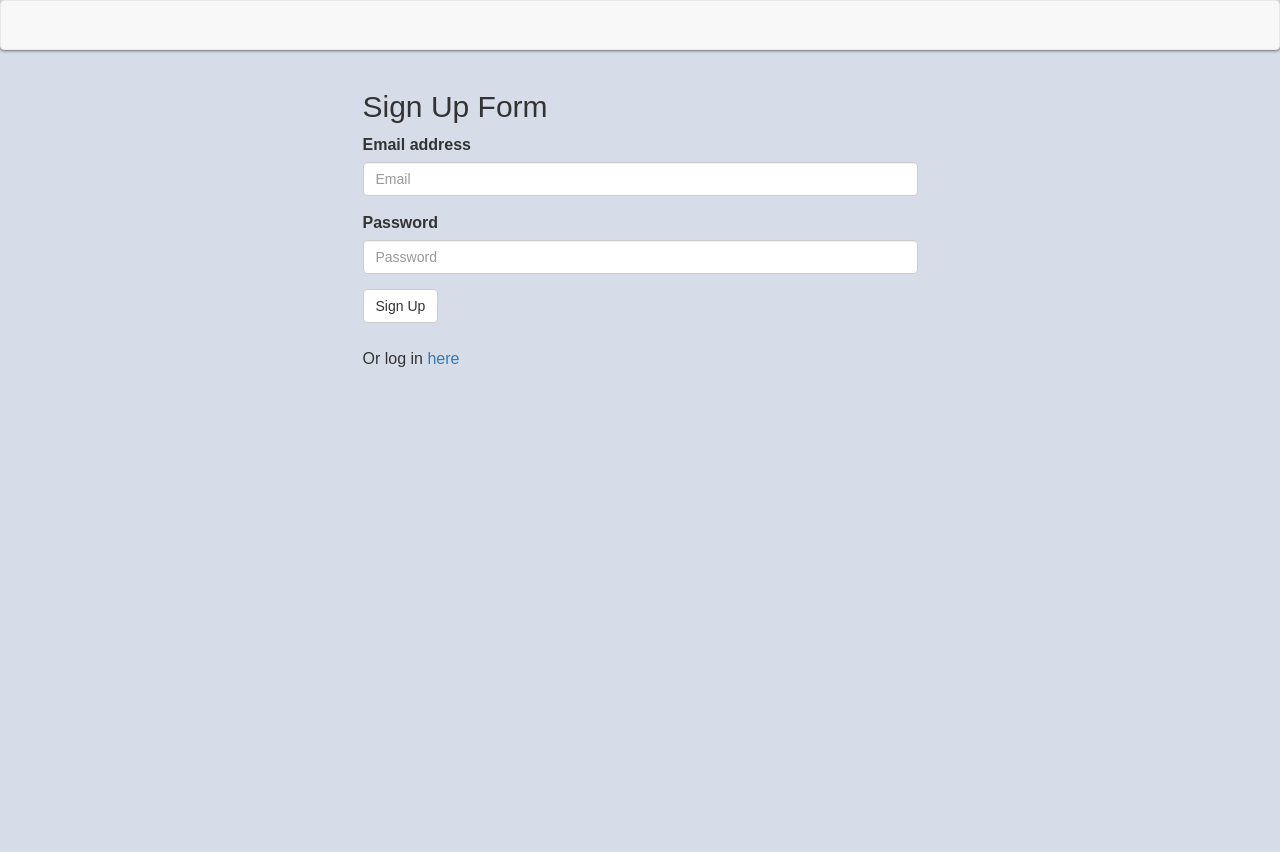
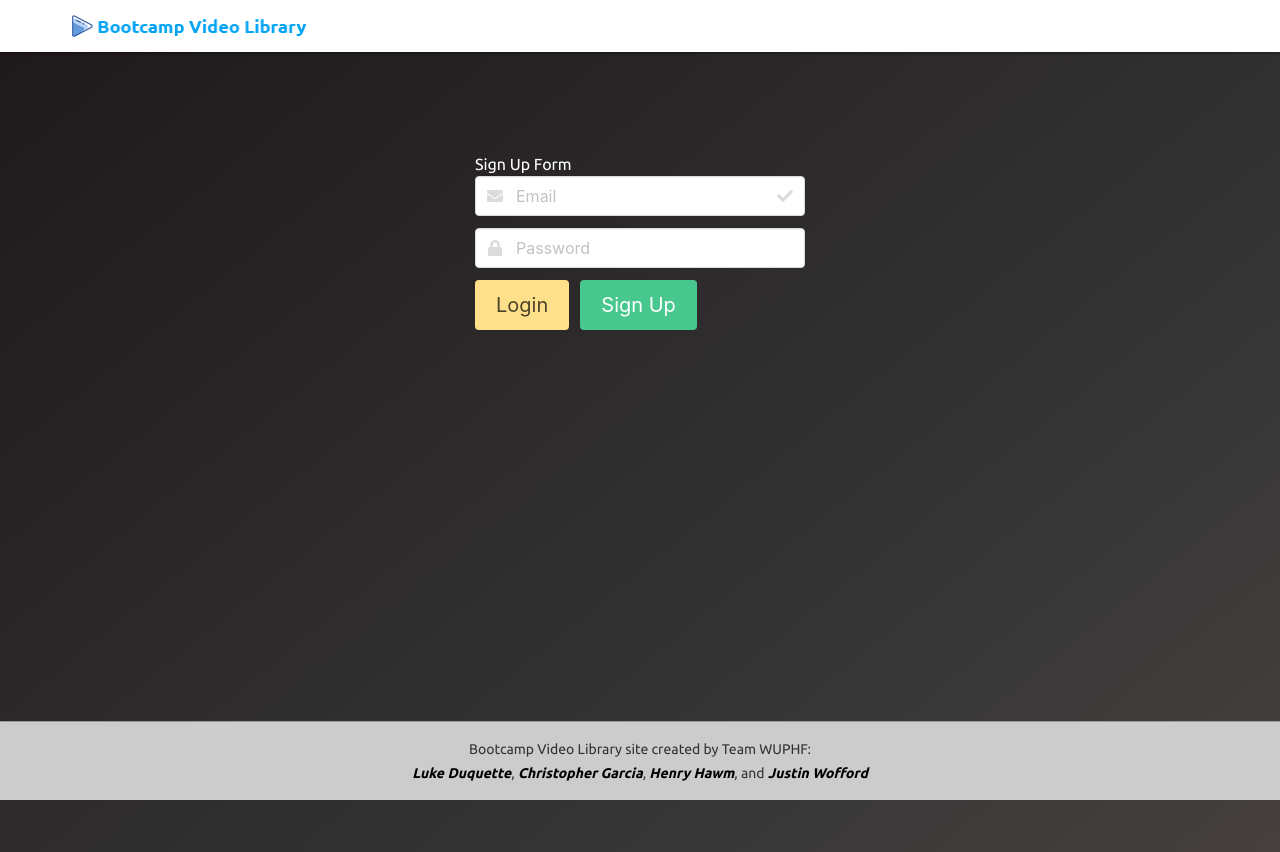
Before and after one commit to JayDub21/VideoLibrary, a website: page public/signup.html in a window 1280 px wide. Before the commit the page ends 800 px from the top, so only its background shows below. Drawn offline with nearby package versions, Linux system fonts and the light colour scheme.

Commit message:
changed html layouts

```diff
--- a/public/signup.html
+++ b/public/signup.html
@@ -5,22 +5,25 @@
   <title>Passport Authentication</title>
   <meta charset="UTF-8">
   <meta name="viewport" content="width=device-width, initial-scale=1">
-  <link rel="stylesheet" href="https://maxcdn.bootstrapcdn.com/bootswatch/3.3.7/lumen/bootstrap.min.css">
+  <link rel="stylesheet" href="https://cdn.jsdelivr.net/npm/bulma@0.8.0/css/bulma.min.css">
+  <link rel="stylesheet" href="https://cdnjs.cloudflare.com/ajax/libs/font-awesome/5.11.2/css/all.css">
+  <link href="https://fonts.googleapis.com/css?family=Ubuntu:400,700&display=swap" rel="stylesheet">
   <link href="stylesheets/style.css" rel="stylesheet">
 </head>
 
-<body>
-  <nav class="navbar navbar-default">
-    <div class="container-fluid">
-      <div class="navbar-header">
+<nav class="navbar" role="navigation" aria-label="main navigation">
+  <div class="container">
+    <div class="navbar-brand">
+      <a class="navbar-item" href="#">
+        <img src="../img/logo.png" alt="Bootcamp Video Library" width="248" height="28">
+      </a>
     </div>
   </div>
 </nav>
+<div class="hero is-fullheight is-dark is-bold">
   <div class="container">
-    <div class="row">
-      <div class="col-md-6 col-md-offset-3">
-        <h2>Sign Up Form</h2>
-        <form class="signup">
+    <!-- <h2>Sign Up Form</h2> -->
+    <!-- <form class="signup">
       <div class="form-group">
         <label for="exampleInputEmail1">Email address</label>
         <input type="email" class="form-control" id="email-input" placeholder="Email">
@@ -37,9 +40,54 @@
     </form>
     <br />
     <p>Or log in <a href="/login">here</a></p>
+
+    <hr /> -->
+    <div class="big-gap"></div>
+    <h2>Sign Up Form</h2>
+    <div class="field">
+      <p class="control has-icons-left has-icons-right">
+        <input class="input" type="email" id="email-input" placeholder="Email">
+        <span class="icon is-small is-left">
+          <i class="fas fa-envelope"></i>
+        </span>
+        <span class="icon is-small is-right">
+          <i class="fas fa-check"></i>
+        </span>
+      </p>
+    </div>
+    <div class="field">
+      <p class="control has-icons-left">
+        <input class="input" type="password" id="password-input" placeholder="Password">
+        <span class="icon is-small is-left">
+          <i class="fas fa-lock"></i>
+        </span>
+      </p>
+    </div>
+    <div class="field">
+      <p class="control">
+        <button class="button is-warning is-medium" type="submit">
+          Login
+        </button> &nbsp;
+        <a href="/signup"><button class="button is-success is-medium">
+            Sign Up
+          </button></a>
+      </p>
+    </div>
+    <div class="big-gap"></div>
   </div>
 </div>
+
+<footer>
+  <div>
+    <p>
+      Bootcamp Video Library site created by Team WUPHF:<br>
+      <a href="https://github.com/Luke2theDuke">Luke Duquette</a>,
+      <a href="https://github.com">Christopher Garcia</a>,
+      <a href="https://github.com">Henry Hawm</a>, and
+      <a href="https://github.com/JayDub21">Justin Wofford</a>
+    </p>
   </div>
+</footer>
 
 <script src="https://cdnjs.cloudflare.com/ajax/libs/jquery/3.2.1/jquery.min.js"></script>
 <script type="text/javascript" src="js/signup.js"></script>
```
Also changed, not shown: public/login.html (+8 -9 lines), public/members.html (+1 -2 lines), public/video.html (+1 -2 lines), routes/html-routes.js (+12 -4 lines), img/logo.png (renamed from logo.png), img/utaustinlogo.png (renamed from utaustinlogo.png), img/videogallery.png (renamed from videogallery.png), 1 other file. Lines whose indentation alone changed are shown as unchanged.
